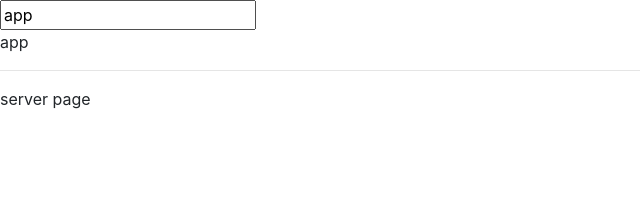
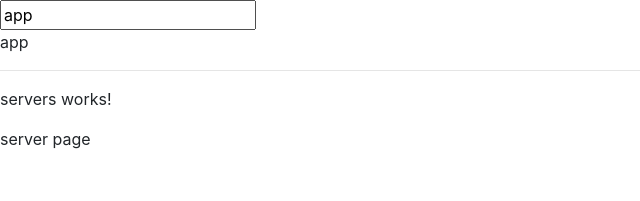
Before and after one commit to smaran123/my-dream-app, an Angular app: page / in a window 1280 px wide. Shown: the top 201 px of the page, without its empty margins (0-640 px from the left). Built offline with nearby package versions, Linux system fonts and the light colour scheme.

Commit message:
creating components with the CLI & Nesting Components

```diff
--- a/src/app/app.component.html
+++ b/src/app/app.component.html
@@ -1,4 +1,4 @@
 <input type="text" [(ngModel)]="name">
 <p> {{name}} </p>
 <hr>
-<app-server></app-server>
+<app-servers></app-servers>
--- a/src/app/app.module.ts
+++ b/src/app/app.module.ts
@@ -6,11 +6,13 @@
 
 import { AppComponent } from './app.component';
 import { ServerComponent } from './server/server.component';
+import { ServersComponent } from './servers/servers.component';
 
 @NgModule({
   declarations: [
     AppComponent,
-    ServerComponent
+    ServerComponent,
+    ServersComponent
   ],
   imports: [
     BrowserModule,
--- /dev/null
+++ b/src/app/servers/servers.component.html
@@ -0,0 +1,4 @@
+<p>
+  servers works!
+</p>
+<app-server></app-server>
--- /dev/null
+++ b/src/app/servers/servers.component.ts
@@ -0,0 +1,15 @@
+import { Component, OnInit } from '@angular/core';
+
+@Component({
+  selector: 'app-servers',
+  templateUrl: './servers.component.html',
+  styleUrls: ['./servers.component.css']
+})
+export class ServersComponent implements OnInit {
+
+  constructor() { }
+
+  ngOnInit() {
+  }
+
+}
```
Also changed, not shown: src/app/servers/servers.component.css (added), 1 other file (tests, documents, lock files or other folders).
